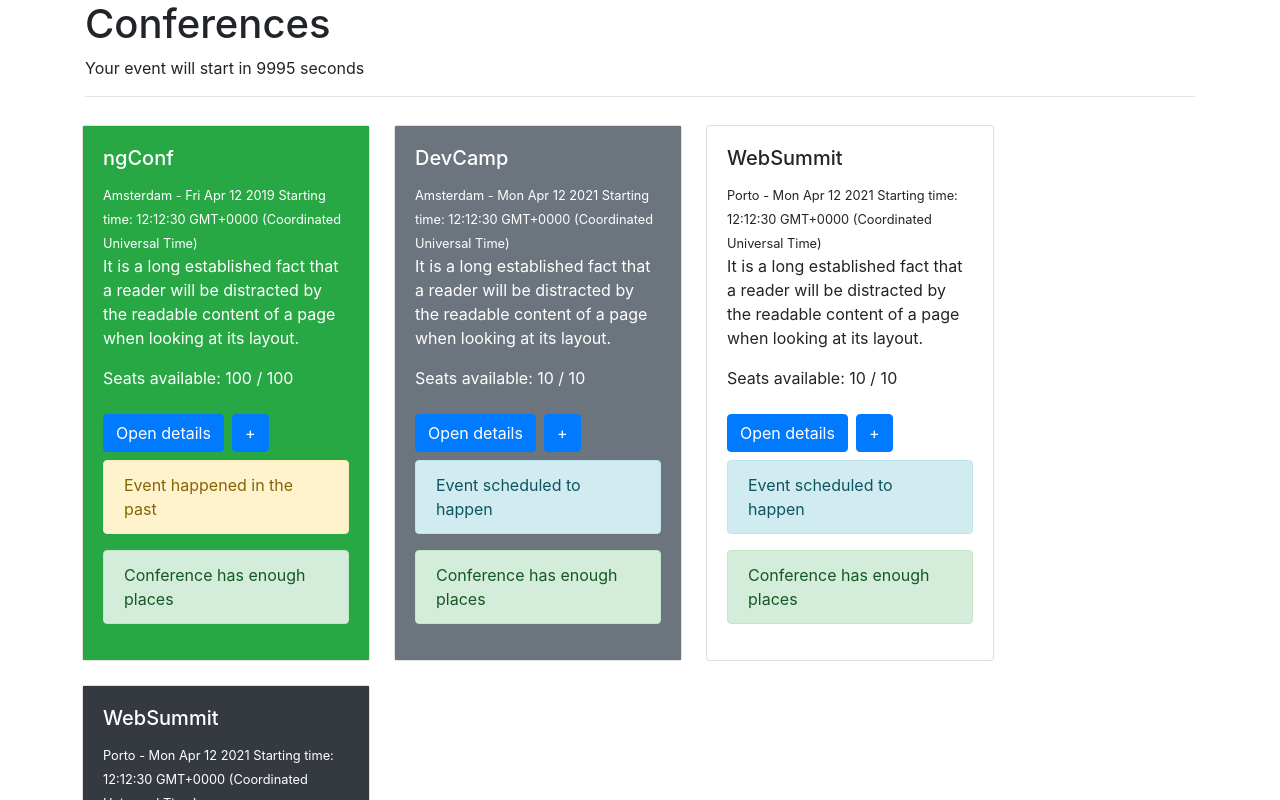
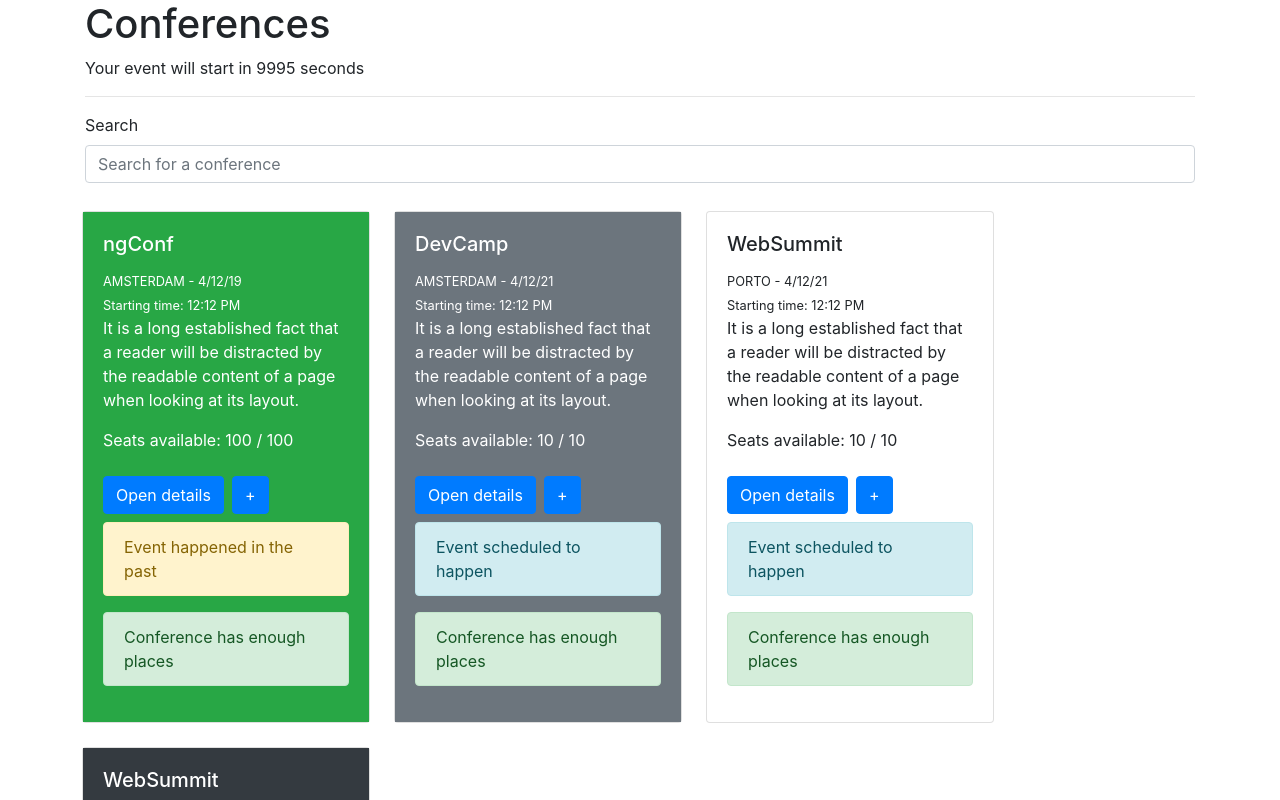
Before and after one commit to Cornel777/it-step-angular, an Angular app: page / in a window 1280 px wide. Shown: the top 800 px of the page. Built offline with nearby package versions, Linux system fonts and the light colour scheme.

Commit message:
ngModel, data binding & event emitting

```diff
--- /dev/null
+++ b/src/app/add-conf/add-conf.component.html
@@ -0,0 +1,28 @@
+<div class="col-6">
+    <form (submit)="addConference()">
+        <h2>New conference</h2>
+        <div class="form-group">
+            <label for="name">Name</label>
+            <input type="text" class="form-control" id="name" [(ngModel)]="conference.name" name="name"
+                placeholder="Enter conference name">
+        </div>
+        <div class="form-group">
+            <label for="description">Description</label>
+            <textarea type="text" class="form-control" id="description" [(ngModel)]="conference.description" name="description"
+                placeholder="Enter conference location"></textarea>
+        </div>
+        <div class="form-group">
+            <label for="location">Location</label>
+            <input type="datetime" class="form-control" id="location" name="location" [(ngModel)]="conference.location">
+        </div>
+        <div class="form-group">
+            <label for="time">Starting time</label>
+            <input type="datetime-local" class="form-control" id="time" [(ngModel)]="conference.startingTime" name="startingTime">
+        </div>
+        <div class="form-group">
+            <label for="capacity">Capacity</label>
+            <input type="datetime" class="form-control" id="capacity" [(ngModel)]="conference.capacity" name="capacity">
+        </div>
+        <button type="submit" class="btn btn-primary">Submit</button>
+    </form>
+</div>
--- /dev/null
+++ b/src/app/add-conf/add-conf.component.ts
@@ -0,0 +1,25 @@
+import { Component, OnInit, Output } from '@angular/core';
+import { Conference } from '../participant.model';
+import {EventEmitter } from '@angular/core';
+
+@Component({
+  selector: 'app-add-conf',
+  templateUrl: './add-conf.component.html',
+  styleUrls: ['./add-conf.component.css']
+})
+export class AddConfComponent implements OnInit {
+
+  @Output()
+  emitter: EventEmitter<Conference> = new EventEmitter()
+  conference: Conference
+  constructor() { }
+
+  ngOnInit(): void {
+    this.conference = new Conference();
+  }
+
+  addConference() {
+    this.emitter.emit(this.conference);
+  }
+
+}
--- a/src/app/app.component.html
+++ b/src/app/app.component.html
@@ -2,11 +2,21 @@
   <h1>{{title}}</h1>
   Your event will start in {{time}} seconds
   <hr>
+  <div class="w-100">
+    <div class="form-group">
+      <label for="search-field">Search</label>
+      <input type="text" class="form-control" id="search-field" aria-describedby="emailHelp"
+        placeholder="Search for a conference" [(ngModel)]='searchField' (keyup)='search()'>
+    </div>
+  </div>
   <div class="row">
-    <app-conference *ngFor="let conf of conferences; odd as isOdd; first as isFirst; last as isLast" [name]="conf.name"
-      [description]="conf.description" [isOdd]="isOdd" [isFirst]="isFirst" [isLast]="isLast" [location]="conf.location"
-      [startingTime]="conf.startingTime" [capacity]=conf.capacity>
+    <app-conference *ngFor="let conf of filteredConferences; odd as isOdd; first as isFirst; last as isLast"
+      [name]="conf.name" [description]="conf.description" [isOdd]="isOdd" [isFirst]="isFirst" [isLast]="isLast"
+      [location]="conf.location" [startingTime]="conf.startingTime" [capacity]=conf.capacity>
     </app-conference>
-
+  </div>
+  <div>
+    <button class="btn btn-primary" (click)="showForm()">+</button>
+    <app-add-conf *ngIf="isFormVisible" (emitter)="addConf($event)"></app-add-conf>
   </div>
 </div>
--- a/src/app/app.component.ts
+++ b/src/app/app.component.ts
@@ -1,5 +1,5 @@
 import { Component } from '@angular/core';
-import { Participant } from './participant.model';
+import { Conference, Participant } from './participant.model';
 
 @Component({
   selector: 'app-root',
@@ -9,45 +9,67 @@
 export class AppComponent {
   title = 'Conferences';
   time: number = 10_000;
-  conferences = [
+  searchField: string
+  filteredConferences: Array<Conference>
+  isFormVisible = false
+  conferences: Array<Conference> = [
     {
       name: "ngConf",
       description: "It is a long established fact that a reader will be distracted by the readable content of a page when looking at its layout.",
       location: "Amsterdam",
-      startingTime: new Date(2019, 3, 12, 12,12,30),
+      startingTime: new Date(2019, 3, 12, 12, 12, 30),
       capacity: 100
     },
     {
       name: "DevCamp",
       description: "It is a long established fact that a reader will be distracted by the readable content of a page when looking at its layout.",
       location: "Amsterdam",
-      startingTime: new Date(2021, 3, 12, 12,12,30),
+      startingTime: new Date(2021, 3, 12, 12, 12, 30),
       capacity: 10
     },
     {
       name: "WebSummit",
       description: "It is a long established fact that a reader will be distracted by the readable content of a page when looking at its layout.",
       location: "Porto",
-      startingTime: new Date(2021, 3, 12, 12,12,30),
+      startingTime: new Date(2021, 3, 12, 12, 12, 30),
       capacity: 10
     },
     {
       name: "WebSummit",
       description: "It is a long established fact that a reader will be distracted by the readable content of a page when looking at its layout.",
       location: "Porto",
-      startingTime: new Date(2021, 3, 12, 12,12,30),
+      startingTime: new Date(2021, 3, 12, 12, 12, 30),
       capacity: 10
     }
   ]
-  constructor(){
-    let interval = setInterval(() =>{
+  constructor() {
+    this.filteredConferences = this.conferences;
+    let interval = setInterval(() => {
       this.time--
       if (this.time === 0) {
         alert('Time is up!');
         clearInterval(interval)
       }
     }, 1000)
+  }
 
+  search() {
+    if (this.searchField) {
+      this.filteredConferences = this.conferences.filter((value) => {
+        return value.location.includes(this.searchField) || value.name.includes(this.searchField)
+      })
+    } else {
+      this.filteredConferences = this.conferences
+    }
+  }
+
+  showForm() {
+    this.isFormVisible = true;
+  }
+
+  addConf(conference: Conference) {
+    this.conferences.push(conference)
+    this.isFormVisible = false;
   }
 
 }
--- a/src/app/app.module.ts
+++ b/src/app/app.module.ts
@@ -1,15 +1,17 @@
 import { NgModule } from '@angular/core';
+import { FormsModule } from '@angular/forms';
 import { BrowserModule } from '@angular/platform-browser';
 import { AppComponent } from './app.component';
 import { ConferenceComponent } from './conference/conference.component';
+import { AddConfComponent } from './add-conf/add-conf.component';
 
 @NgModule({
   declarations: [
     AppComponent,
-    ConferenceComponent
+    ConferenceComponent, AddConfComponent
   ],
   imports: [
-    BrowserModule
+    BrowserModule, FormsModule
   ],
   providers: [],
   bootstrap: [AppComponent]
--- a/src/app/conference/conference.component.html
+++ b/src/app/conference/conference.component.html
@@ -2,8 +2,8 @@
   <!-- <img class="card-img-top" src="https://source.unsplash.com/random/200x200" alt="Card image cap"> -->
   <div class="card-body" [ngClass]='cardStyle()'>
     <h5 class="card-title">{{name}}</h5>
-    <small>{{location}} - {{startingTime.toDateString()}} </small>
-    <small>Starting time: {{startingTime.toTimeString()}} </small>
+    <small>{{location | uppercase}} - {{startingTime | date : 'shortDate'}} </small> <br/>
+    <small>Starting time: {{startingTime | date: 'shortTime'}} </small>
     <p class="card-text">{{description}}</p>
     <p>Seats available: {{availableSeats()}}</p>
     <a class="btn btn-primary">Open details</a>
```
Also changed, not shown: src/app/participant.model.ts (+8 -0 lines), src/app/add-conf/add-conf.component.css (added), 1 other file (tests, documents, lock files or other folders).
